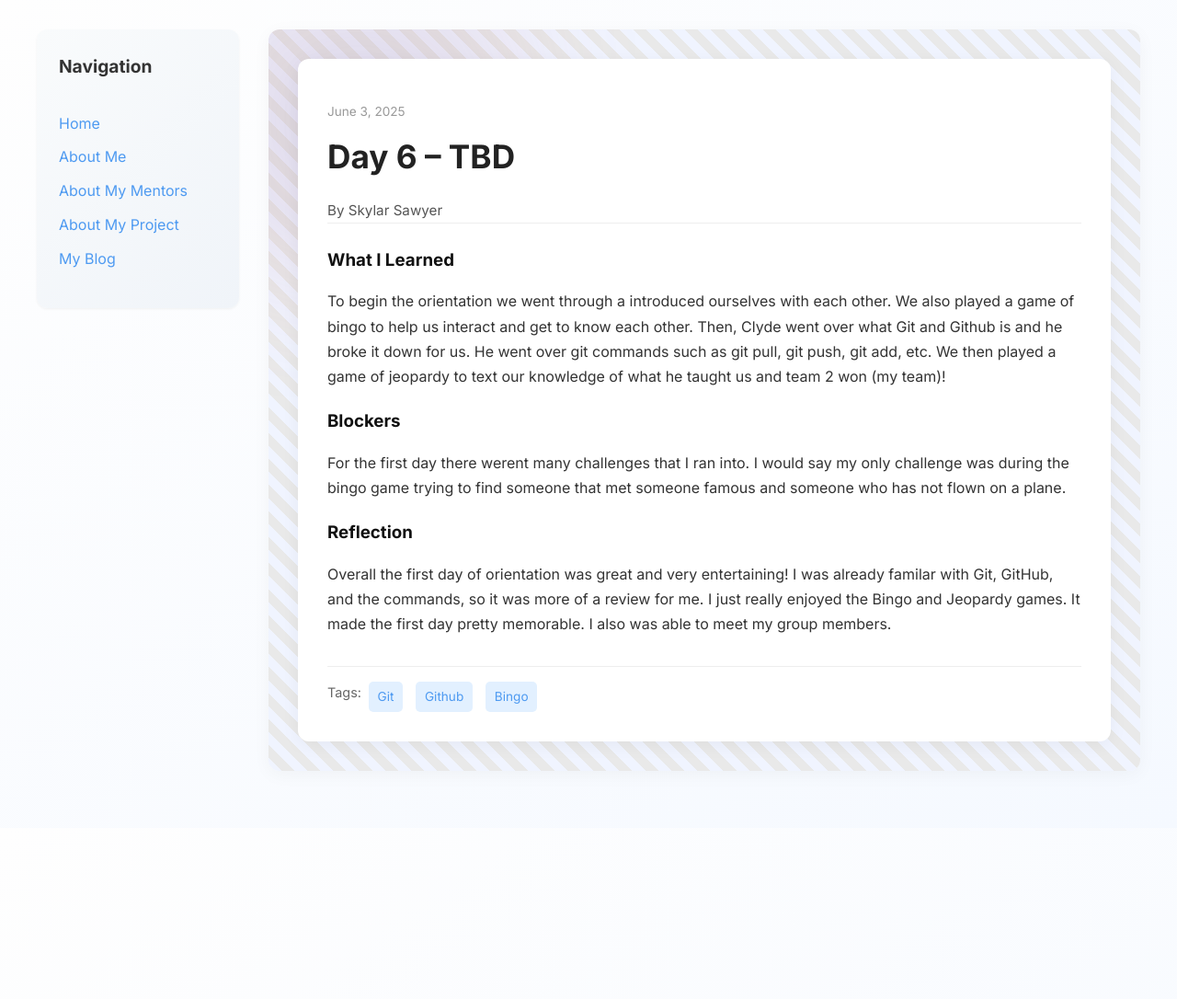
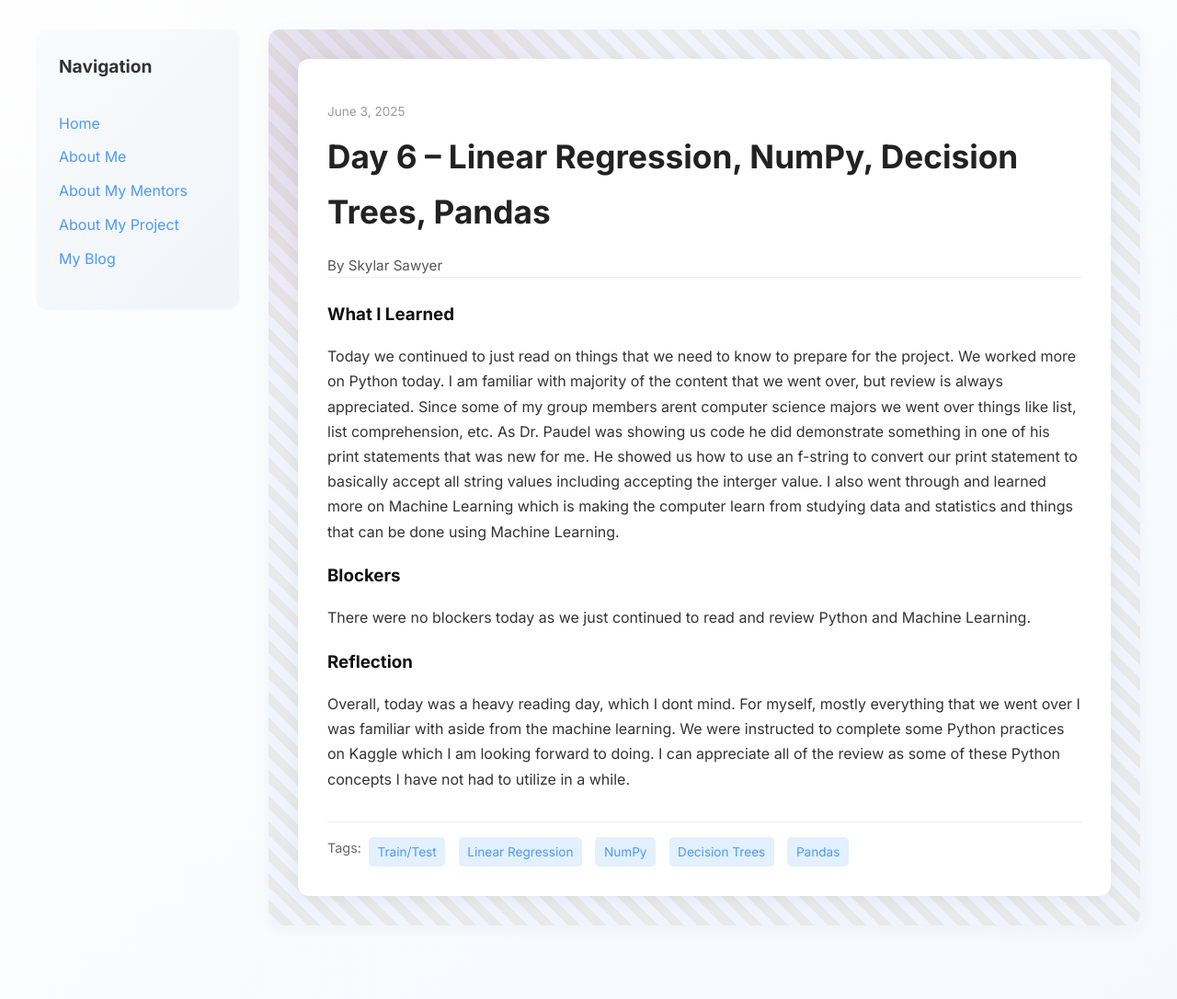
Before and after one commit to skysaw13/skysaw13.github.io, a Jekyll site: the page built from _posts/2025-06-03-day-6.md, in a window 1280 px wide. Shown: the whole page at 92% size. Built offline with Jekyll 4.4.1, drawn with Linux system fonts in a browser that asks for light colours; before the commit the page ends 900 px from its top, so only the background shows below that.

Commit message:
Update 2025-06-03-day-6.md

```diff
--- a/_posts/2025-06-03-day-6.md
+++ b/_posts/2025-06-03-day-6.md
@@ -1,18 +1,17 @@
 ---
 layout: post
-title: "Day 6 – TBD"
+title: "Day 6 – Linear Regression, NumPy, Decision Trees, Pandas"
 date: 2025-06-03
 author: Skylar Sawyer
 permalink: /day6.html
-tags: ["Git", "Github", "Bingo"]
+tags: ["Train/Test", "Linear Regression", "NumPy", "Decision Trees", "Pandas"]
 
 what_i_learned: |
-  To begin the orientation we went through a introduced ourselves with each other. We also played a game of bingo to help us interact and get to know each other. Then, Clyde went over what Git and Github is and he broke it down for us. He went over git commands such as git pull, git push, git add, etc. We then played a game of jeopardy to text our knowledge of what he taught us and team 2 won (my team)!
-
+  Today we continued to just read on things that we need to know to prepare for the project. We worked more on Python today. I am familiar with majority of the content that we went over, but review is always appreciated. Since some of my group members arent computer science majors we went over things like list, list comprehension, etc. As Dr. Paudel was showing us code he did demonstrate something in one of his print statements that was new for me. He showed us how to use an f-string to convert our print statement to basically accept all string values including accepting the interger value. I also went through and learned more on Machine Learning which is making the computer learn from studying data and statistics and things that can be done using Machine Learning.
 
 blockers: |
-   For the first day there werent many challenges that I ran into. I would say my only challenge was during the bingo game trying to find someone that met someone famous and someone who has not flown on a plane.
+   There were no blockers today as we just continued to read and review Python and Machine Learning.
 
 reflection: |
-  Overall the first day of orientation was great and very entertaining! I was already familar with Git, GitHub, and the commands, so it was more of a review for me. I just really enjoyed the Bingo and Jeopardy games. It made the first day pretty memorable. I also was able to meet my group members.
+  Overall, today was a heavy reading day, which I dont mind. For myself, mostly everything that we went over I was familiar with aside from the machine learning. We were instructed to complete some Python practices on Kaggle which I am looking forward to doing. I can appreciate all of the review as some of these Python concepts I have not had to utilize in a while.
 ---
```
